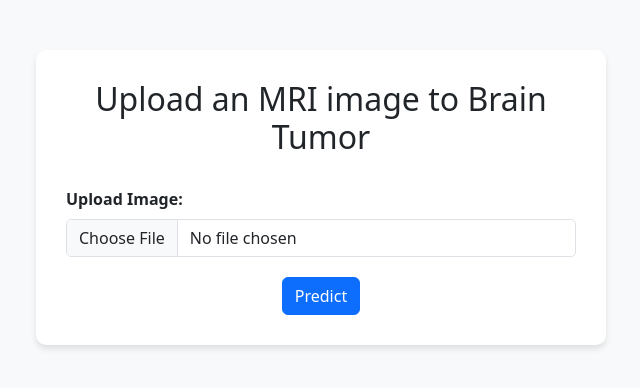
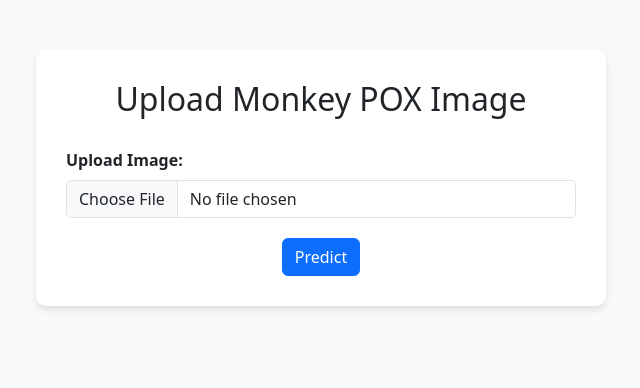
Before and after one commit to sriramreddy-7/Brain-Tumor-Prediction-Web-App, a Django app: page / in a window 1280 px wide. Shown: the top 388 px of the page, without its empty margins (319-959 px from the left). Run offline with Django 4.2, Linux system fonts and the light colour scheme; some libraries are stand-ins or nearby versions.

Commit message:
Update MP index.html

```diff
--- a/templates/index.html
+++ b/templates/index.html
@@ -36,7 +36,7 @@
   <div class="container">
     <div class="row justify-content-center">
       <div class="col-md-6 form-container">
-        <h2 class="form-title">Upload an MRI image to Brain Tumor</h2>
+        <h2 class="form-title">Upload Monkey POX Image</h2>
         <form method="post" action="{% url 'predict_tumor_view' %}" enctype="multipart/form-data">
           {% csrf_token %}
           <div class="mb-3">
```
